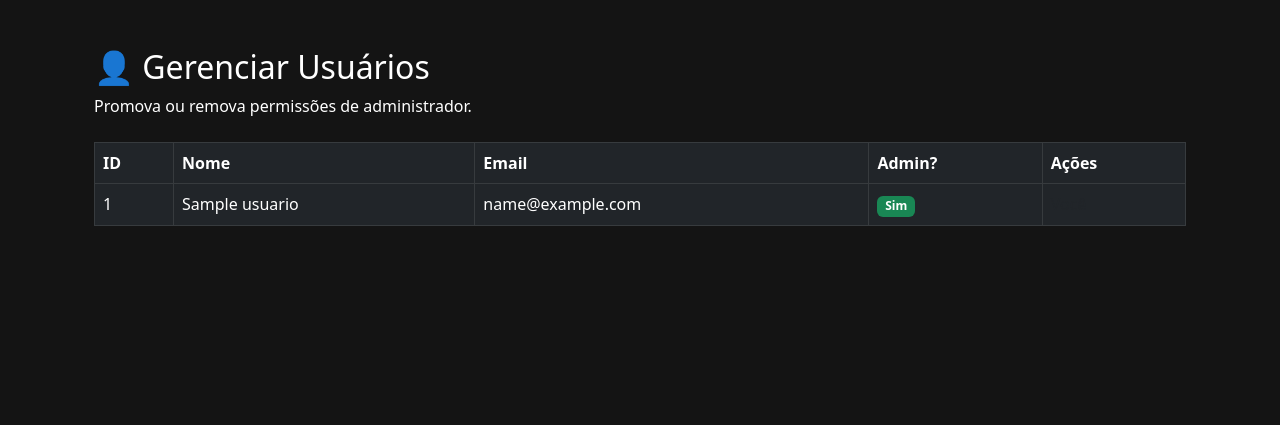
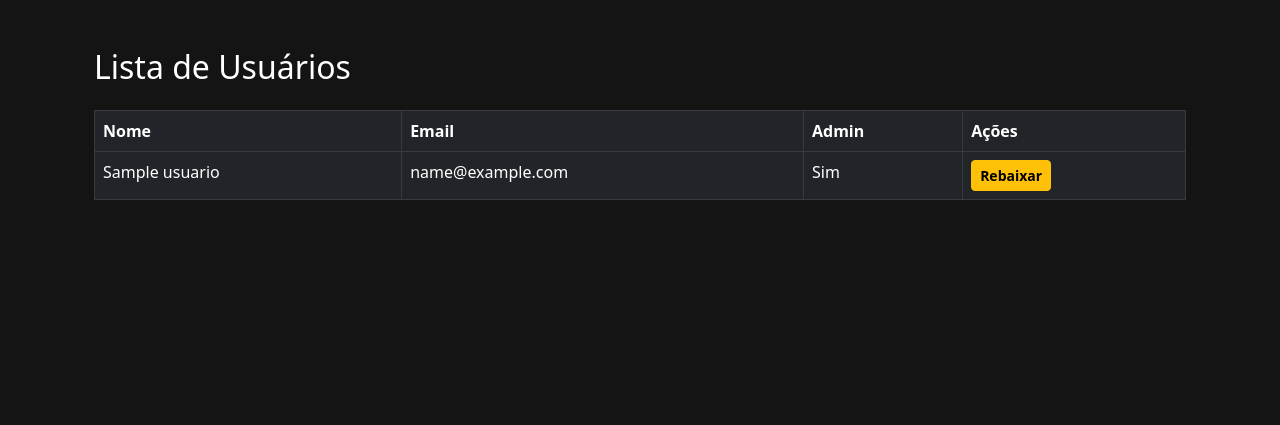
Before and after one commit to alerabello/sistema-de-locadora, a Flask app: page /usuarios in a window 1280 px wide. Shown: the top 425 px of the page. Run offline with Flask 3, Linux system fonts and the light colour scheme; a user stored in the database is signed in; tables that the repository leaves empty hold one stand-in row (values such as "Sample post").

Commit message:
update user data and routes, base e user

```diff
--- a/app/routes.py
+++ b/app/routes.py
@@ -201,4 +201,5 @@
             return redirect(url_for('main.dashboard'))
         else:
             flash("Preencha todos os campos.")
-    return render_template('novo_filme.html')
+
+    return render_template('novo_filme.html', titulo="Novo Filme", show_back_button=True)
--- a/app/templates/base.html
+++ b/app/templates/base.html
@@ -53,6 +53,10 @@
     {% endwith %}
 
     {% block content %}{% endblock %}
+
+    {% if show_back_button %}
+      <a href="{{ request.referrer or url_for('main.dashboard') }}" class="btn btn-secondary mt-4">⬅ Voltar</a>
+    {% endif %}
   </div>
 </body>
 </html>
--- a/app/templates/usuarios.html
+++ b/app/templates/usuarios.html
@@ -1,43 +1,28 @@
 {% extends 'base.html' %}
-{% block title %}Gerenciar Usuários{% endblock %}
+{% block title %}Usuários{% endblock %}
 {% block content %}
-
-<div class="container mt-5">
-  <h2 class="text-white">👤 Gerenciar Usuários</h2>
-  <p class="text-white">Promova ou remova permissões de administrador.</p>
-
-  <table class="table table-dark table-bordered table-hover mt-4">
+<div class="container mt-5 text-white">
+  <h2 class="mb-4">Lista de Usuários</h2>
+  <table class="table table-bordered table-dark">
     <thead>
       <tr>
-        <th>ID</th>
         <th>Nome</th>
         <th>Email</th>
-        <th>Admin?</th>
+        <th>Admin</th>
         <th>Ações</th>
       </tr>
     </thead>
     <tbody>
       {% for usuario in usuarios %}
       <tr>
-        <td>{{ usuario.id }}</td>
         <td>{{ usuario.nome }}</td>
         <td>{{ usuario.email }}</td>
+        <td>{{ 'Sim' if usuario.is_admin else 'Não' }}</td>
         <td>
-          {% if usuario.is_admin %}
-            <span class="badge bg-success">Sim</span>
+          {% if not usuario.is_admin %}
+            <a href="{{ url_for('main.promover_usuario', id=usuario.id) }}" class="btn btn-success btn-sm">Promover</a>
           {% else %}
-            <span class="badge bg-secondary">Não</span>
-          {% endif %}
-        </td>
-        <td>
-          {% if usuario.id != current_user.id %}
-            {% if usuario.is_admin %}
-              <a href="{{ url_for('main.rebaixar_usuario', id=usuario.id) }}" class="btn btn-warning btn-sm">Rebaixar</a>
-            {% else %}
-              <a href="{{ url_for('main.promover_usuario', id=usuario.id) }}" class="btn btn-primary btn-sm">Promover</a>
-            {% endif %}
-          {% else %}
-            <span class="text-muted">Você</span>
+            <a href="{{ url_for('main.rebaixar_usuario', id=usuario.id) }}" class="btn btn-warning btn-sm">Rebaixar</a>
           {% endif %}
         </td>
       </tr>
@@ -45,5 +30,4 @@
     </tbody>
   </table>
 </div>
-
 {% endblock %}
```
Also changed, not shown: create_admin.py (+15 -14 lines), 1 other file.
